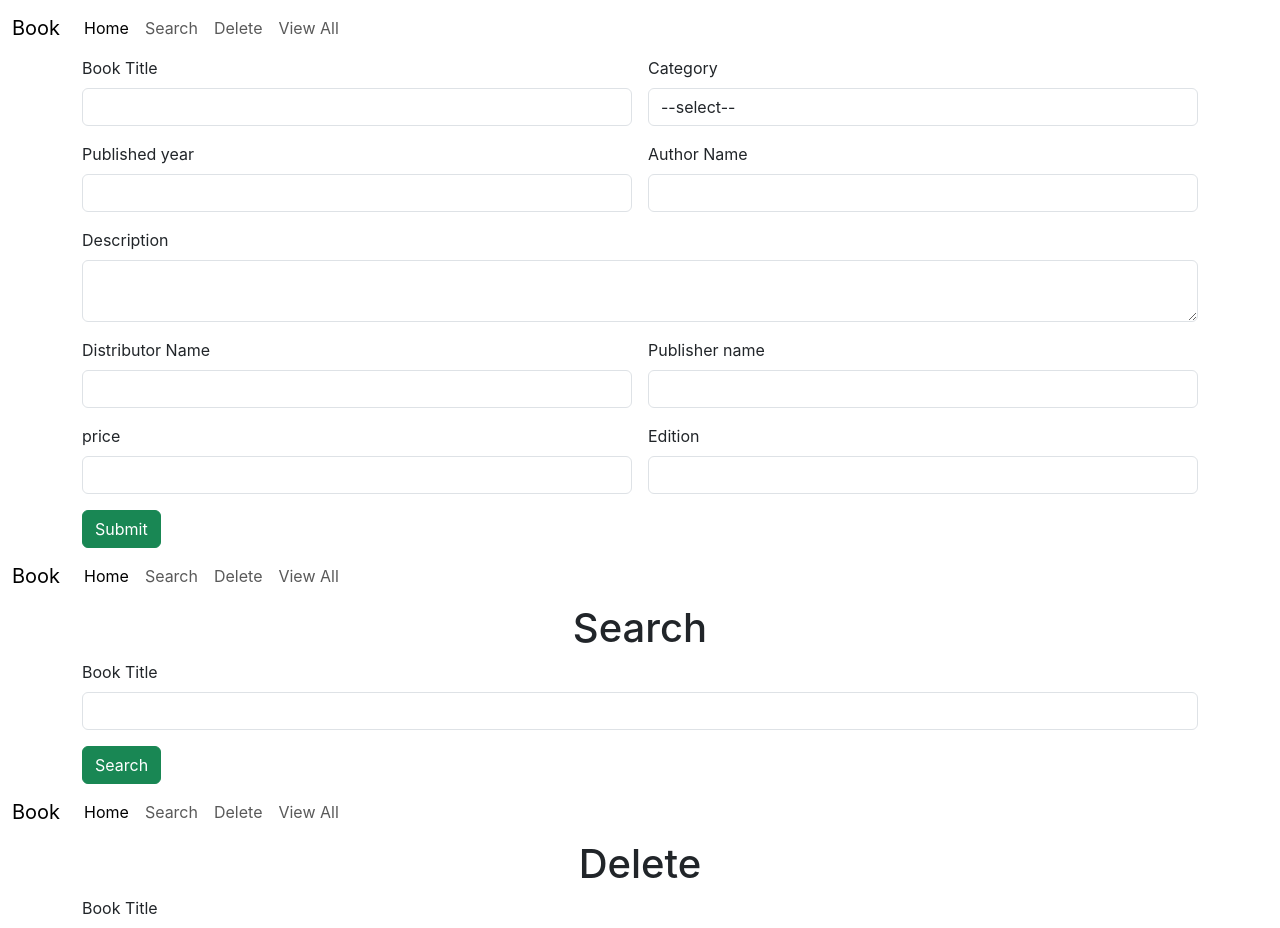
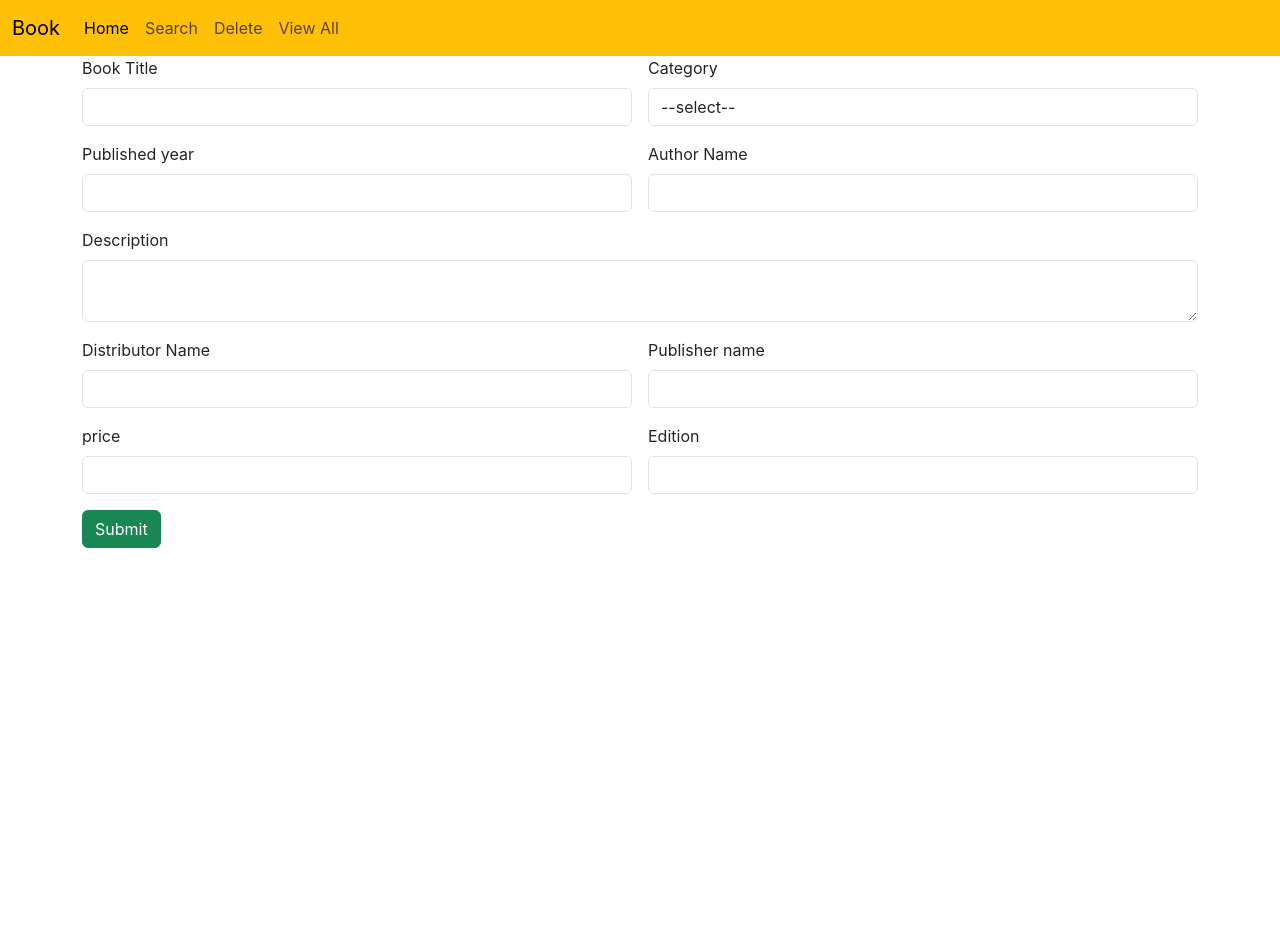
Before and after one commit to ThasneemAzeez/Library-React, a React (Create React App) app: page / in a window 1280 px wide. Shown: the top 928 px of the page. After the commit the page ends 800 px from the top, so only its background shows below. Built offline with nearby package versions, Linux system fonts and the light colour scheme.

Commit message:
routing completed

```diff
--- a/package.json
+++ b/package.json
@@ -8,6 +8,7 @@
     "@testing-library/user-event": "^13.5.0",
     "react": "^18.3.1",
     "react-dom": "^18.3.1",
+    "react-router-dom": "^6.23.1",
     "react-scripts": "5.0.1",
     "web-vitals": "^2.1.4"
   },
--- a/src/App.js
+++ b/src/App.js
@@ -4,17 +4,19 @@
 import SearchBook from './components/SearchBook';
 import Delete from './components/Delete';
 import ViewAll from './components/ViewAll';
+import { BrowserRouter, Route, Routes } from 'react-router-dom';
 
 function App() {
   return (
-    <div >
-      <AddBook/>
-      <SearchBook/>
-      <Delete/>
-      <ViewAll/>
+   <BrowserRouter>
+   <Routes>
+    <Route path='/' element={<AddBook/>}/>
+    <Route path='/search' element={<SearchBook/>}/>
+    <Route path='/delete' element={<Delete/>}/>
+    <Route path='/viewall' element={<ViewAll/>}/>
 
-
-    </div>
+   </Routes>
+   </BrowserRouter>
   );
 }
 
--- a/src/components/Navigation.jsx
+++ b/src/components/Navigation.jsx
@@ -3,7 +3,7 @@
 const Navigation = () => {
   return (
     <div>
-        <nav class="navbar navbar-expand-lg bg-warninggi ">
+        <nav class="navbar navbar-expand-lg bg-warning ">
   <div class="container-fluid">
     <a class="navbar-brand" href="#">Book</a>
     <button class="navbar-toggler" type="button" data-bs-toggle="collapse" data-bs-target="#navbarNav" aria-controls="navbarNav" aria-expanded="false" aria-label="Toggle navigation">
@@ -12,16 +12,16 @@
     <div class="collapse navbar-collapse" id="navbarNav">
       <ul class="navbar-nav">
         <li class="nav-item">
-          <a class="nav-link active" aria-current="page" href="#">Home</a>
+          <a class="nav-link active" aria-current="page" href="/">Home</a>
         </li>
         <li class="nav-item">
-          <a class="nav-link" href="#">Search</a>
+          <a class="nav-link" href="/search">Search</a>
         </li>
         <li class="nav-item">
-          <a class="nav-link" href="#">Delete</a>
+          <a class="nav-link" href="/delete">Delete</a>
         </li>
         <li class="nav-item">
-          <a class="nav-link " href="">View All</a>
+          <a class="nav-link " href="/viewall">View All</a>
         </li>
       </ul>
     </div>
```
Also changed, not shown: 1 other file (tests, documents, lock files or other folders).
